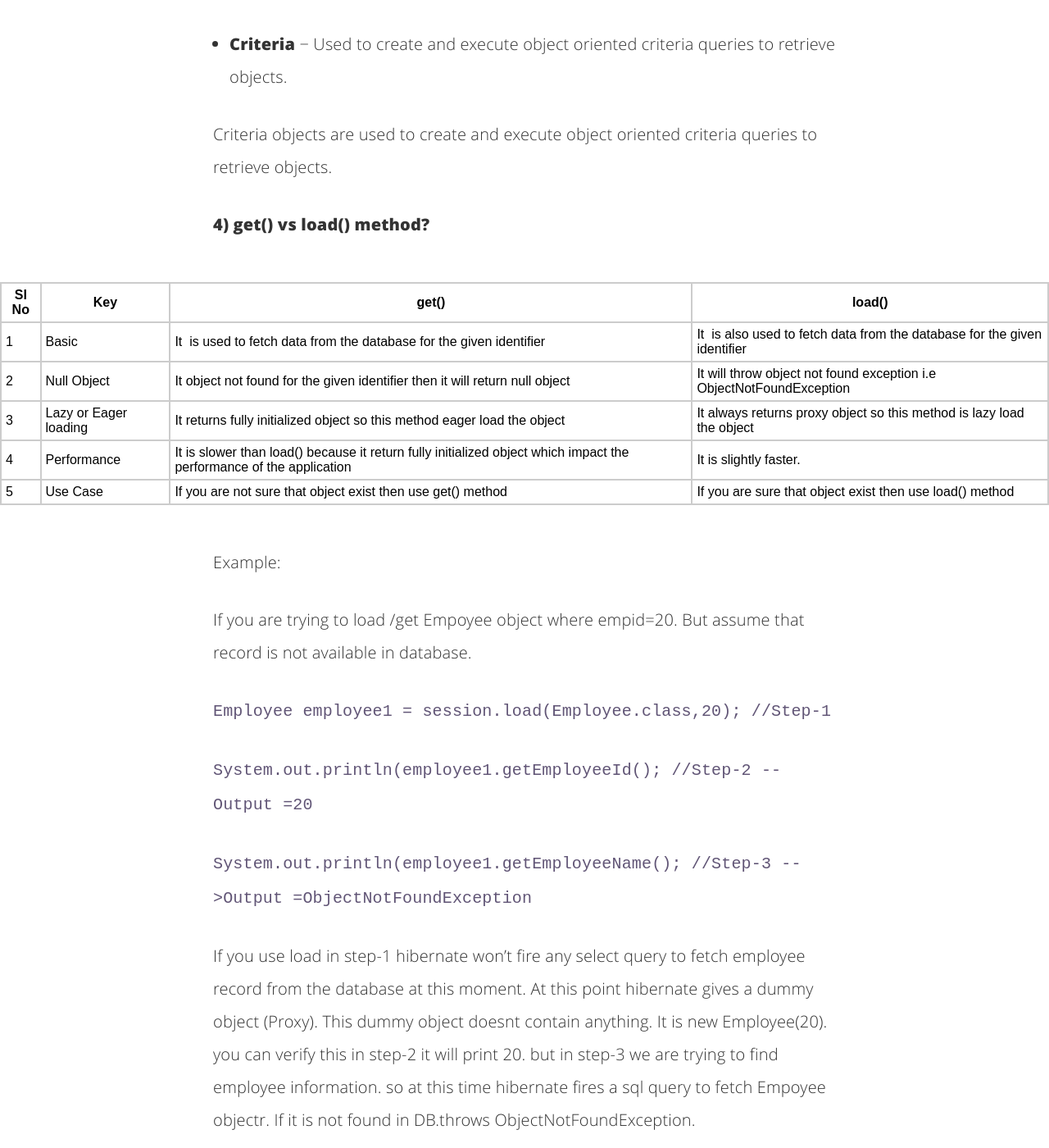
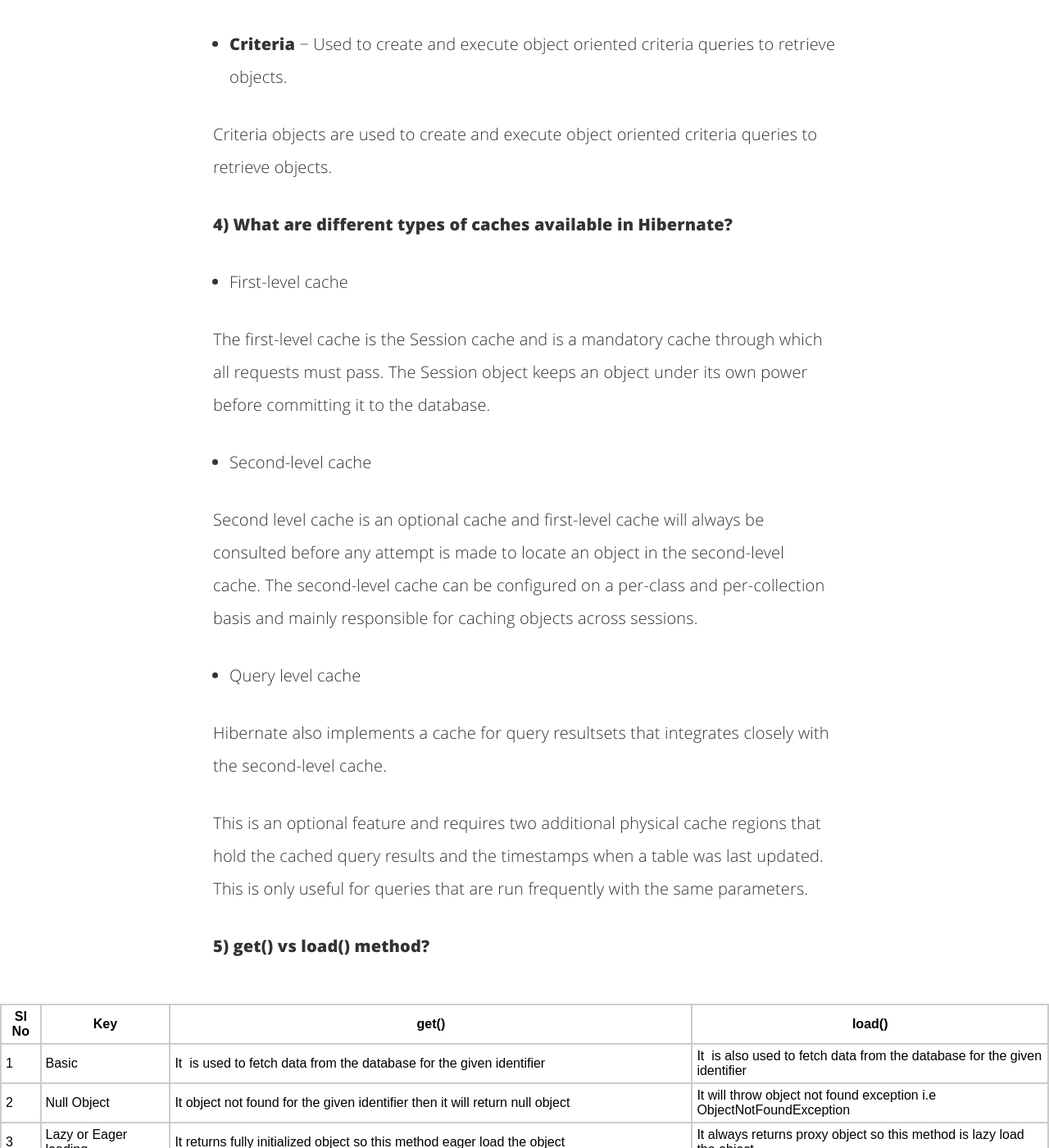
Before and after one commit to jobyywilson/blog_old, a Jekyll site: the page built from _posts/2020-04-13-hibernate-interview-questions.md, in a window 1280 px wide and 1400 px high, scrolled down 2631 px. Shown: the whole window at 82% size. Built offline with Jekyll 4.4.1, drawn with Linux system fonts in a browser that asks for light colours; comment, search, counter and statistics services are not loaded.

Commit message:
Update 2020-04-13-hibernate-interview-questions.md

```diff
--- a/_posts/2020-04-13-hibernate-interview-questions.md
+++ b/_posts/2020-04-13-hibernate-interview-questions.md
@@ -57,7 +57,23 @@ Query objects use SQL or Hibernate Query Language (HQL) string to retrieve data
 
 Criteria objects are used to create and execute object oriented criteria queries to retrieve objects.
 
-**4) get() vs load() method?**
+**4) What are different types of caches available in Hibernate?**
+
+* First-level cache
+
+The first-level cache is the Session cache and is a mandatory cache through which all requests must pass. The Session object keeps an object under its own power before committing it to the database.
+
+* Second-level cache
+
+Second level cache is an optional cache and first-level cache will always be consulted before any attempt is made to locate an object in the second-level cache. The second-level cache can be configured on a per-class and per-collection basis and mainly responsible for caching objects across sessions.
+
+* Query level cache
+
+Hibernate also implements a cache for query resultsets that integrates closely with the second-level cache.
+
+This is an optional feature and requires two additional physical cache regions that hold the cached query results and the timestamps when a table was last updated. This is only useful for queries that are run frequently with the same parameters.
+
+**5) get() vs load() method?**
 
 
 | Sl No |          Key           |                                                        get()                                                         |                                   load()                                   |
```
